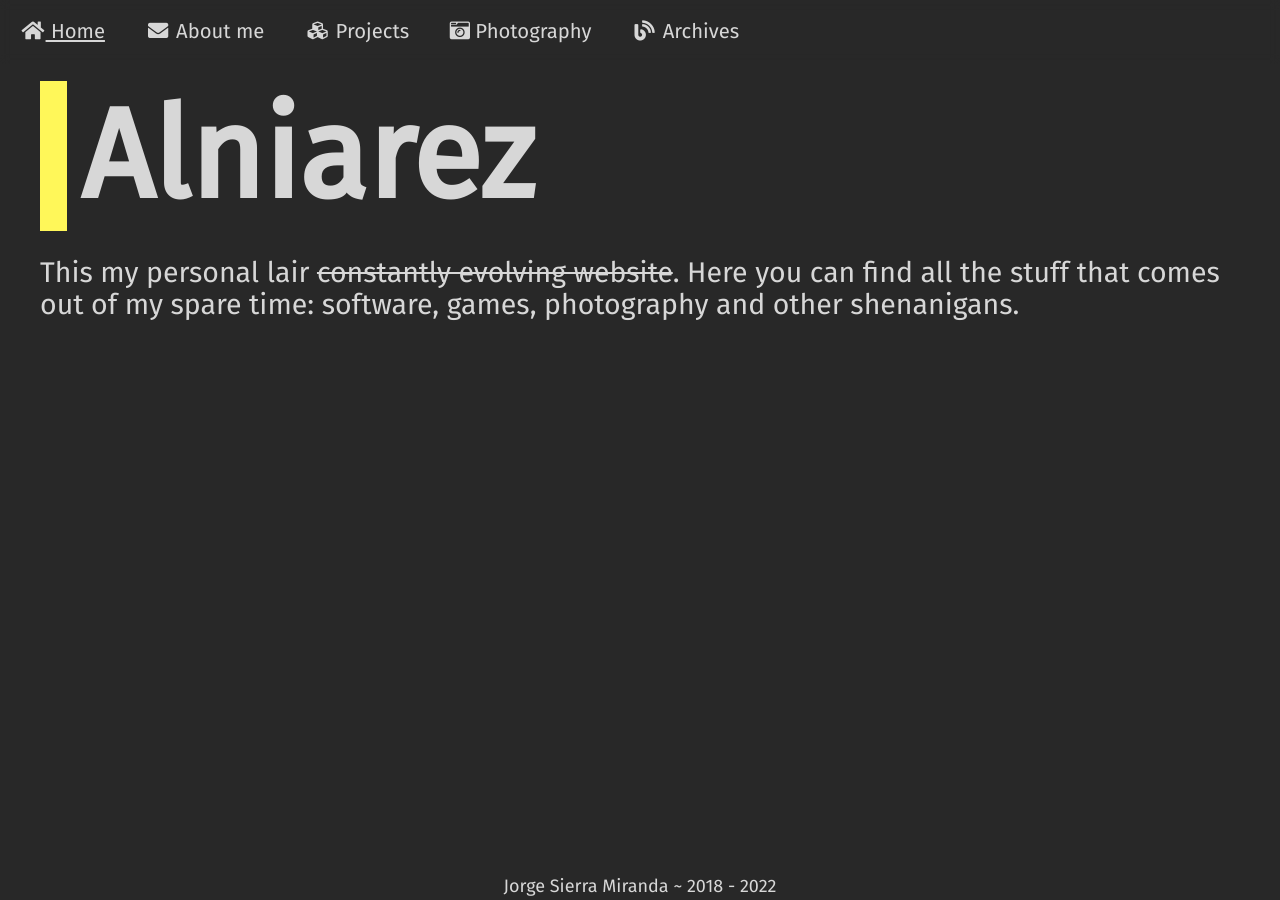
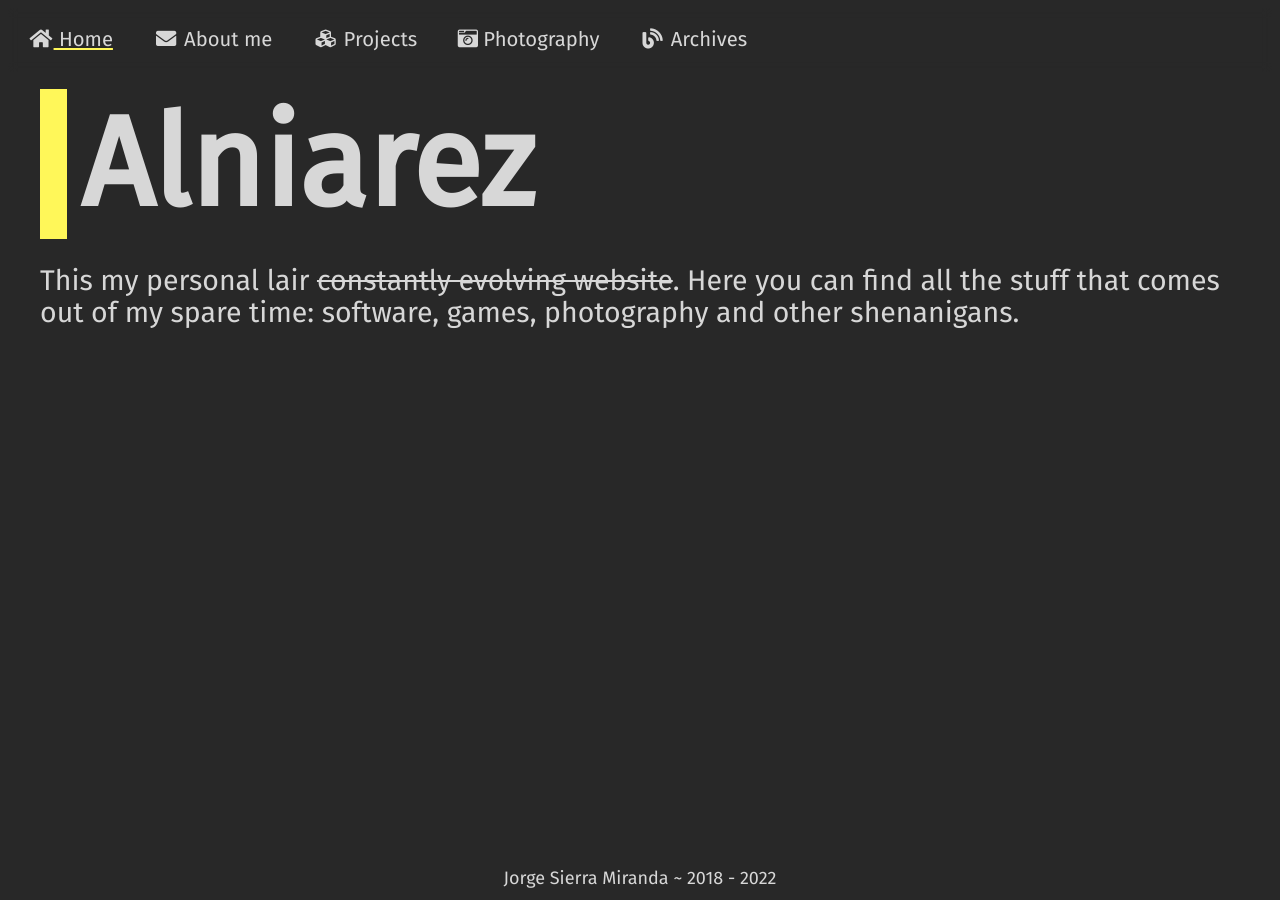
Before and after one commit to Alniarez/alniarez-web, a Jekyll site: the page built from index.md, in a window 1280 px wide. Built offline with Jekyll 4.4.1, drawn with Linux system fonts in a browser that asks for light colours; nearby versions of some CDN libraries.

Commit message:
style update

```diff
--- a/assets/css/style.css
+++ b/assets/css/style.css
@@ -158,7 +158,7 @@
 /* page layout */
 #visible {
   margin: 0;
-  padding: 0;
+  padding: 8px;
   height: 100vh;
 
   display: grid;
```
